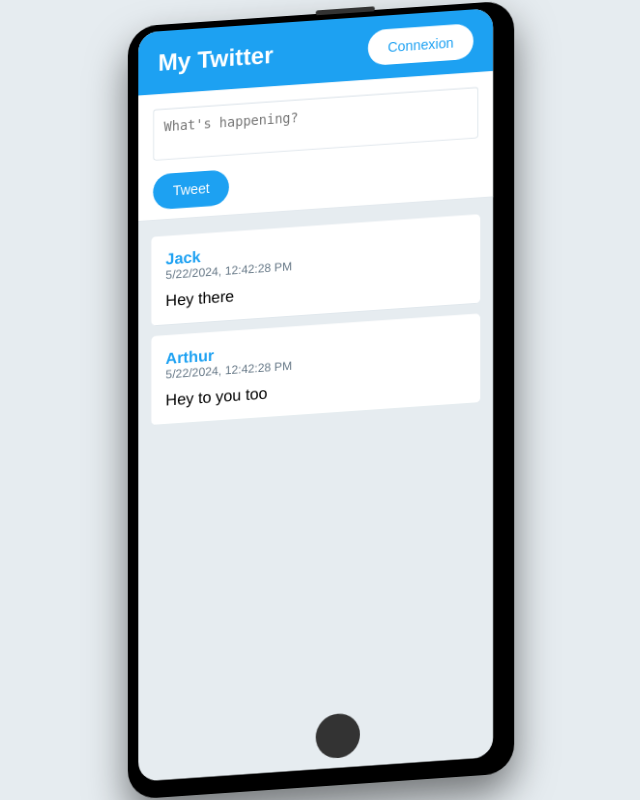
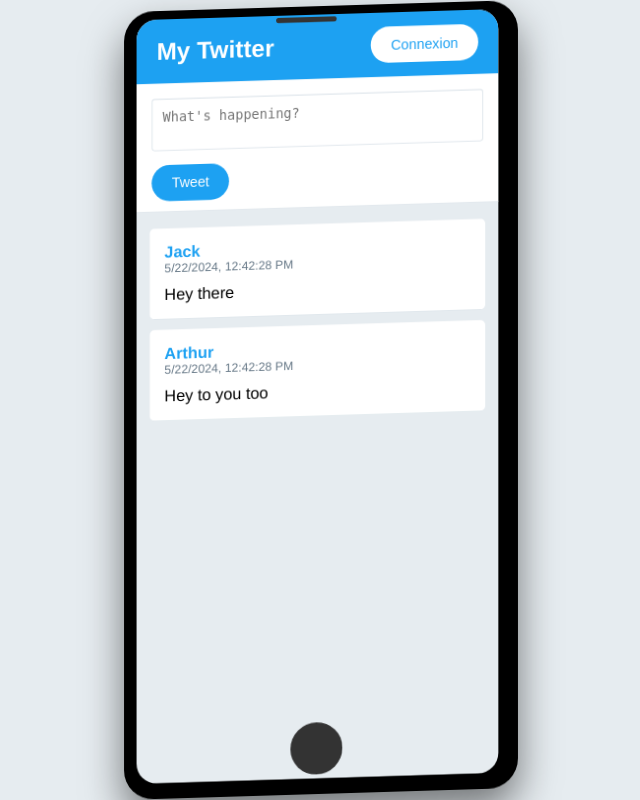
Before and after one commit to Azrod64/Cloud-Computing, a PHP site: page / in a window 1280 px wide. Shown: the whole page, without its empty margins (319-959 px from the left). Run offline with PHP 8.4, Linux system fonts and the light colour scheme.

Commit message:
c'esst good

```diff
--- a/index.css
+++ b/index.css
@@ -30,7 +30,7 @@ body {
     border-radius: 30px;
     padding: 20px;
     box-shadow: 0 20px 40px rgba(0, 0, 0, 0.5);
-    transform: rotateX(15deg) rotateY(-15deg);
+    transform: rotateX(10deg) rotateY(-10deg);
     transform-style: preserve-3d;
     perspective: 1000px;
     position: relative;
@@ -52,27 +52,26 @@ body {
 .phone-frame::before {
     content: '';
     position: absolute;
-    top: 10px;
-    left: 50%;
+    top: 25px;
+    left: 40%;
     transform: translateX(-50%);
     width: 60px;
     height: 5px;
     background: #333;
     border-radius: 10px;
-    transform: translateZ(20px);
+    transform: translateZ(25px);
 }
 
 .phone-frame::after {
     content: '';
     position: absolute;
-    bottom: 30px;
+    bottom: 50px;
     left: 50%;
-    transform: translateX(-50%);
     width: 45px;
     height: 45px;
     background: #333;
     border-radius: 50%;
-    transform: translateZ(20px);
+    transform: translateZ(150px);
 }
 
 .phone-screen .nav-bar {
```
